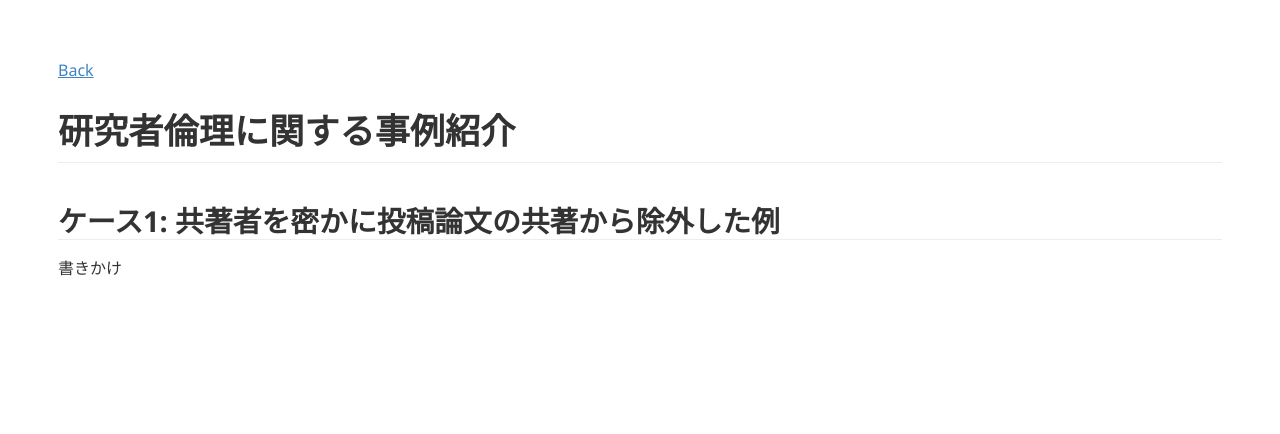
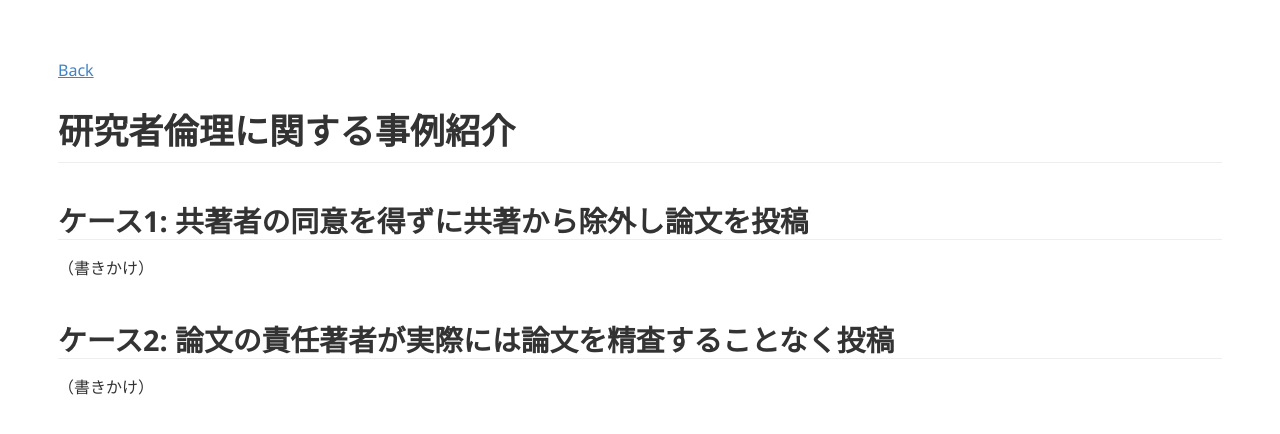
Before and after one commit to tnitoh/tnitoh.github.io, a Jekyll site: the page built from researchers_ethics.md, in a window 1280 px wide. Shown: the top 434 px of the page. Built offline with Jekyll 4.4.1, drawn with Linux system fonts in a browser that asks for light colours; Markdown is read by kramdown in place of the engine named in the settings.

Commit message:
Update researchers_ethics.md

```diff
--- a/researchers_ethics.md
+++ b/researchers_ethics.md
@@ -7,5 +7,8 @@ title: Website of Toshihide Itoh
 
 # 研究者倫理に関する事例紹介
 
-## ケース1: 共著者を密かに投稿論文の共著から除外した例
-書きかけ
+## ケース1: 共著者の同意を得ずに共著から除外し論文を投稿
+（書きかけ）
+
+## ケース2: 論文の責任著者が実際には論文を精査することなく投稿
+（書きかけ）
```
